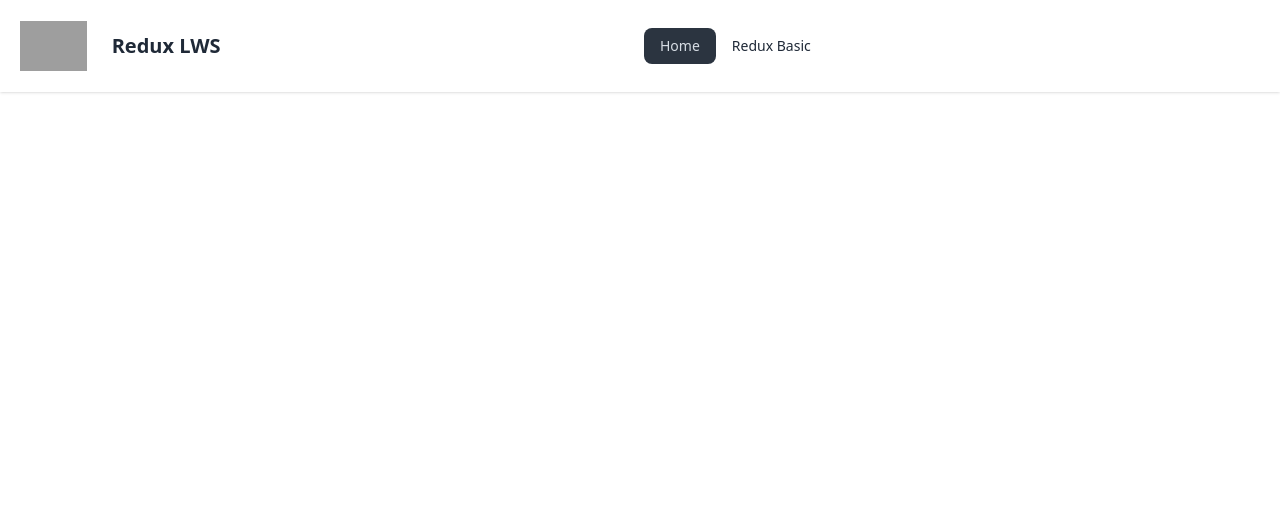
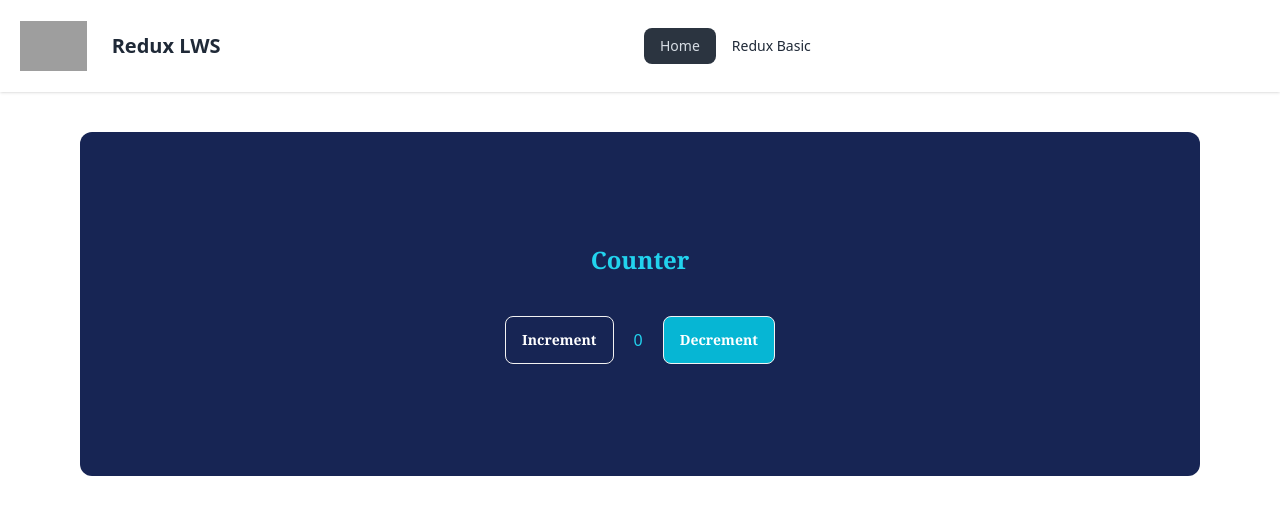
Before and after one commit to minhazapon/Redux-LWS, a React (Vite) app: page / in a window 1280 px wide. Shown: the top 514 px of the page. Built offline with nearby package versions, Linux system fonts and the light colour scheme; grey boxes are pictures that could not be loaded.

Commit message:
added file

```diff
--- a/src/Home.jsx
+++ b/src/Home.jsx
@@ -1,9 +1,9 @@
-
+import ReactCounter from "./ReactCounter"
 
 function Home() {
     return (
         <div>
-
+            <ReactCounter></ReactCounter>
         </div>
     )
 }
--- /dev/null
+++ b/src/ReactCounter.jsx
@@ -0,0 +1,32 @@
+import { useState } from "react"
+
+
+
+function ReactCounter() {
+
+    const [isCount, setCount] = useState(0)
+
+    const handleInrement = () => {
+        setCount((plus) => plus + 1)
+    }
+    const handleDecrement = () => {
+        setCount((mainus) => mainus - 1)
+    }
+
+    return (
+        <div className="bg-blue-950 p-28 rounded-xl">
+            <p className="text-center font-serif text-2xl font-bold text-cyan-400">Counter</p>
+            <div className=" mt-10 flex justify-center items-center gap-5">
+                <div>
+                    <button onClick={() => handleInrement()} className="btn bg-blue-950 text-white font-serif">Increment</button>
+                </div>
+                <p className=" text-cyan-400 ">{isCount}</p>
+                <div>
+                    <button onClick={() => handleDecrement()} className="btn bg-cyan-500 text-white font-serif">Decrement</button>
+                </div>
+            </div>
+        </div>
+    )
+}
+
+export default ReactCounter
--- a/src/Root.jsx
+++ b/src/Root.jsx
@@ -5,7 +5,9 @@ function RootLayOut() {
     return (
         <div>
             <Nav></Nav>
-            <Outlet></Outlet>
+            <div className=" mt-10 mb-10 ml-20 mr-20 ">
+                <Outlet></Outlet>
+            </div>
         </div>
     )
 }
```
